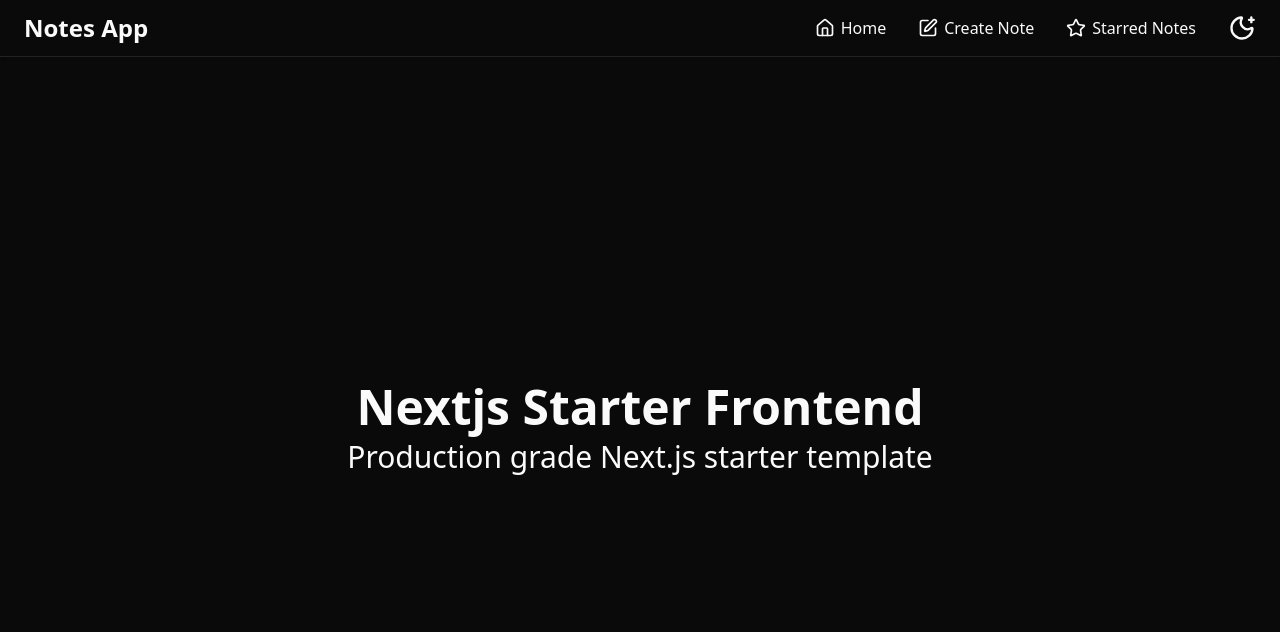
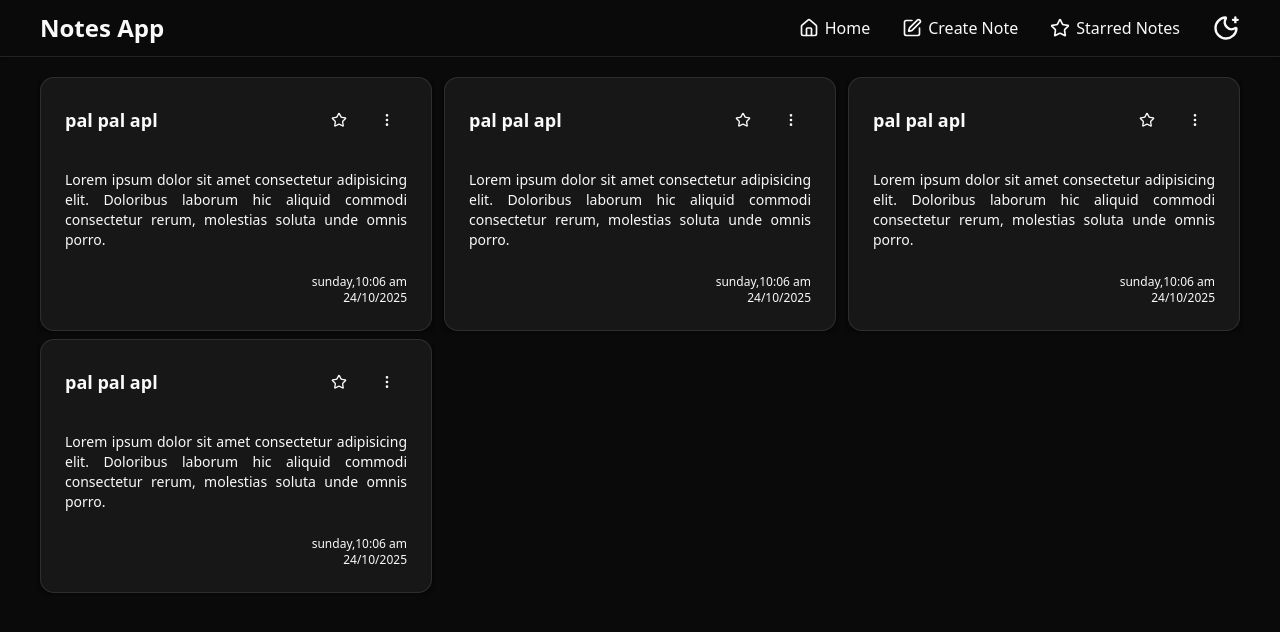
Before and after one commit to RajkumarPanda/fullstack-notes-app, a Next.js app: page / in a window 1280 px wide. Shown: the top 632 px of the page. Built offline with nearby package versions, Linux system fonts and the light colour scheme.

Commit message:
minor ui change

```diff
--- a/src/app/layout.tsx
+++ b/src/app/layout.tsx
@@ -20,9 +20,7 @@
 					enableSystem={false}>
 					<Header />
 
-					<main className="container mx-auto px-6 py-3 pb-[10dvh]">
-						{children}
-					</main>
+					<main className="px-10 py-5">{children}</main>
 
 					<footer className="bg-background text-foreground fixed bottom-0 flex h-[8dvh] w-full border-t shadow-2xl md:hidden">
 						<MobileMenuBar />
--- a/src/app/page.tsx
+++ b/src/app/page.tsx
@@ -1,3 +1,4 @@
+import NoteCard from "@/components/NoteCard";
 import { Metadata } from "next";
 
 export const metadata: Metadata = {
@@ -7,11 +8,11 @@
 
 const page = () => {
 	return (
-		<section className="grid h-[90dvh] place-items-center">
-			<div className="space-y-2 text-center">
-				<h1 className="text-5xl font-semibold">Nextjs Starter Frontend</h1>
-				<h2 className="text-3xl">Production grade Next.js starter template</h2>
-			</div>
+		<section className="grid h-auto gap-3 md:grid-cols-2 xl:grid-cols-3">
+			<NoteCard />
+			<NoteCard />
+			<NoteCard />
+			<NoteCard />
 		</section>
 	);
 };
--- a/src/components/Header/Header.tsx
+++ b/src/components/Header/Header.tsx
@@ -7,7 +7,7 @@
 		<header
 			className="border-b shadow"
 			aria-label="app-header">
-			<div className="mx-auto flex max-w-7xl items-center justify-between px-6 py-3">
+			<div className="mx-auto flex items-center justify-between px-10 py-3">
 				<Link href={"/"}>
 					<h1
 						className="text-2xl font-semibold"
--- a/src/components/NoteCard.tsx
+++ b/src/components/NoteCard.tsx
@@ -14,7 +14,8 @@
 const NoteCard = () => {
 	return (
 		<>
-			<Card className="max-h-[250px] w-full shadow-md">
+			<div className="max-h-[250px] w-full shadow-md">
+				<Card className="">
 					<CardHeader className="grid grid-cols-4 items-center">
 						<CardTitle className="col-span-3 truncate text-lg font-semibold">
 							pal pal apl
@@ -22,7 +23,6 @@
 
 						<div className="flex justify-end gap-2">
 							{/* star icon */}
-
 							<Button
 								variant={"ghost"}
 								className="cursor-pointer">
@@ -37,8 +37,8 @@
 					<CardContent>
 						<p className="line-clamp-4 text-justify text-sm">
 							Lorem ipsum dolor sit amet consectetur adipisicing elit. Doloribus
-						laborum hic aliquid commodi consectetur rerum, molestias soluta unde
-						omnis porro.
+							laborum hic aliquid commodi consectetur rerum, molestias soluta
+							unde omnis porro.
 						</p>
 					</CardContent>
 					<CardFooter className="grid grid-cols-1 justify-items-end text-xs">
@@ -46,6 +46,7 @@
 						<p>24/10/2025</p>
 					</CardFooter>
 				</Card>
+			</div>
 		</>
 	);
 };
```
Lines whose indentation alone changed are shown as unchanged.
